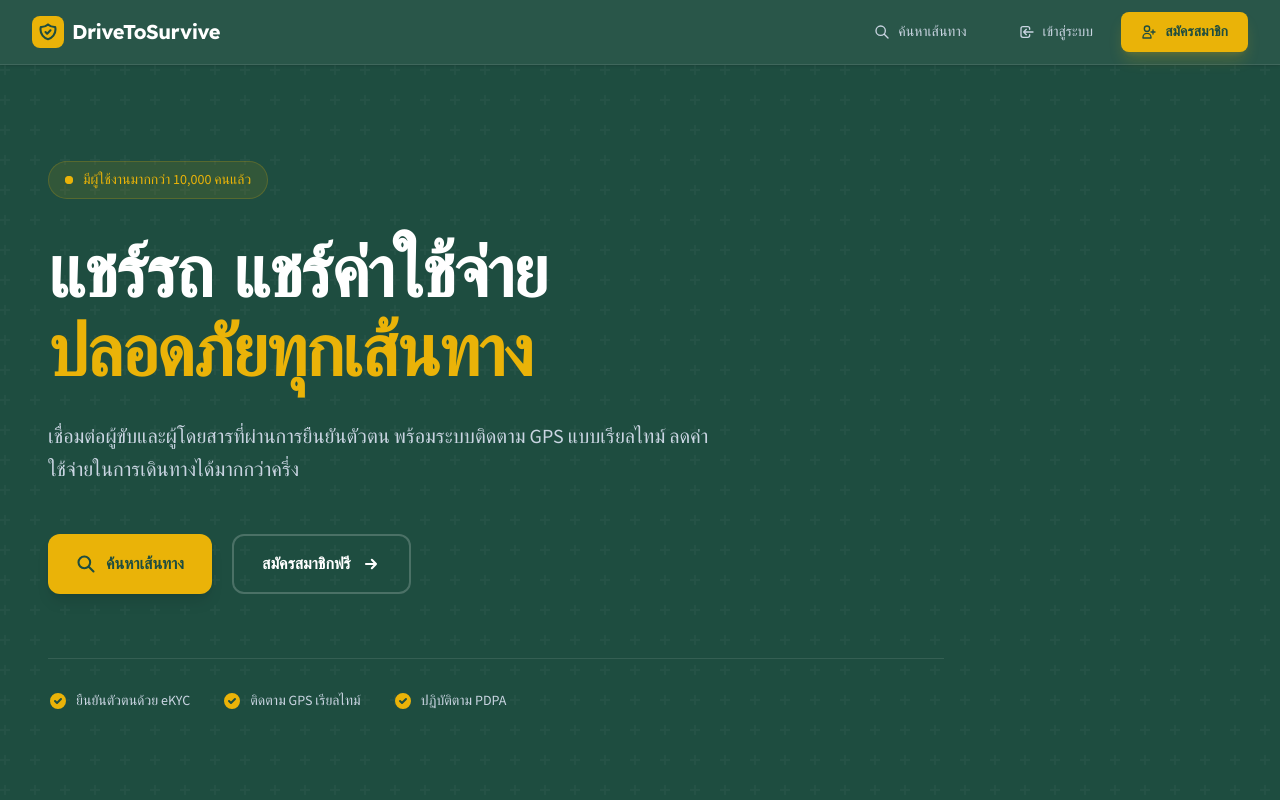
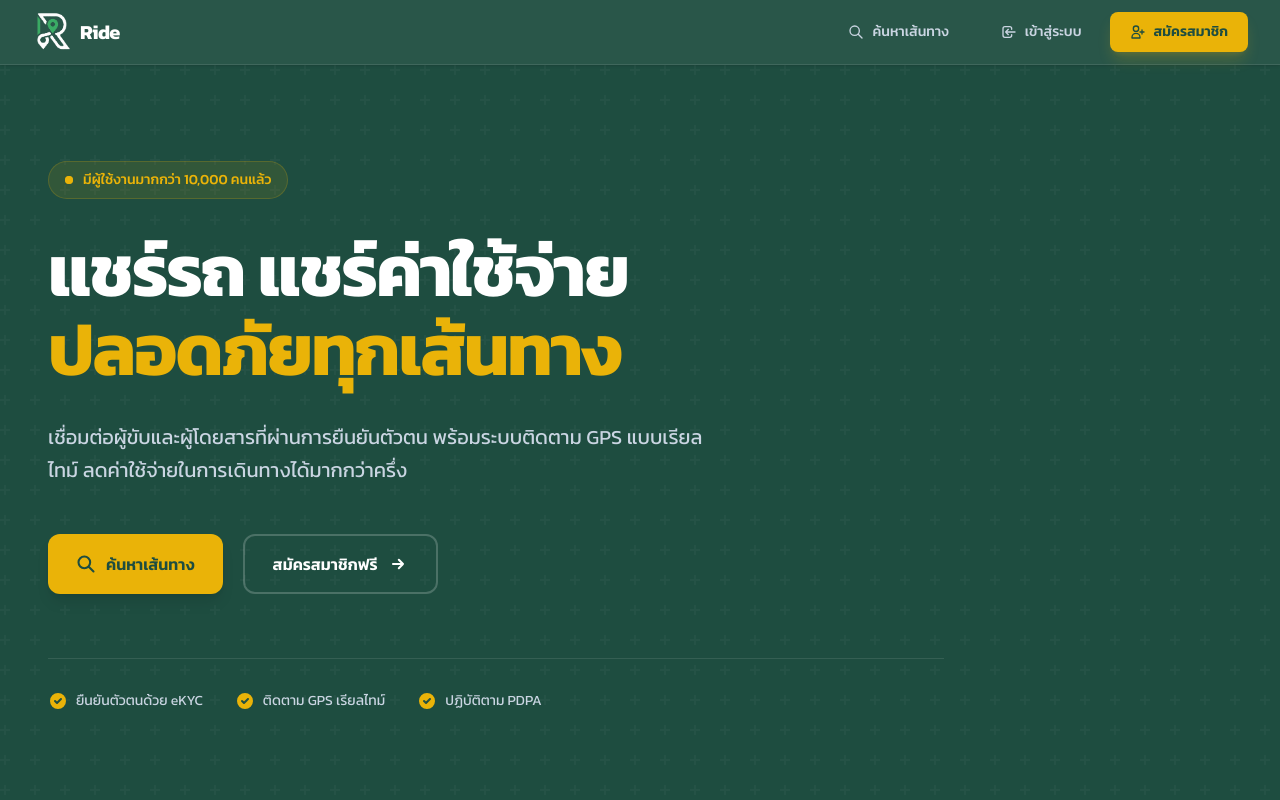
Before and after one commit to kriangkraiii/SprintSE_Group4_4, a Nuxt app in the folder DriveToSurviveWebApp/client/: page / in a window 1280 px wide. Shown: the top 800 px of the page. Built offline with nearby package versions, Linux system fonts and the light colour scheme.

Commit message:
Update system font to Kanit and change logo

```diff
--- a/DriveToSurviveWebApp/client/assets/css/input.css
+++ b/DriveToSurviveWebApp/client/assets/css/input.css
@@ -8,8 +8,8 @@
   --color-cta-light: #FEF9C3;
   --color-surface: #F9FAFB;
 
-  --font-heading: 'Lexend', sans-serif;
-  --font-body: 'Source Sans 3', sans-serif;
+  --font-heading: 'Kanit', sans-serif;
+  --font-body: 'Kanit', sans-serif;
 
   --radius-card: 0.75rem;
 }
@@ -18,7 +18,7 @@
 
 /* Base */
 body {
-  font-family: 'Source Sans 3', sans-serif;
+  font-family: 'Kanit', sans-serif;
   color: #020617;
   background-color: #F8FAFC;
 }
@@ -29,7 +29,7 @@ h3,
 h4,
 h5,
 h6 {
-  font-family: 'Lexend', sans-serif;
+  font-family: 'Kanit', sans-serif;
 }
 
 /* ── Buttons ── */
@@ -190,7 +190,7 @@ h6 {
 
 /* ── Section ── */
 .section-heading {
-  font-family: 'Lexend', sans-serif;
+  font-family: 'Kanit', sans-serif;
   font-weight: 700;
   color: #0F172A;
 }
--- a/DriveToSurviveWebApp/client/layouts/default.vue
+++ b/DriveToSurviveWebApp/client/layouts/default.vue
@@ -6,12 +6,8 @@
                 <div class="flex items-center justify-between h-16">
                     <!-- Brand -->
                     <NuxtLink to="/" class="flex items-center gap-2">
-                        <div class="flex items-center justify-center w-8 h-8 rounded-lg bg-cta text-primary font-bold">
-                            <svg class="w-5 h-5" viewBox="0 0 24 24" fill="none" stroke="currentColor" stroke-width="2.5">
-                                <path stroke-linecap="round" stroke-linejoin="round" d="M9 12l2 2 4-4m5.618-4.016A11.955 11.955 0 0112 2.944a11.955 11.955 0 01-8.618 3.04A12.02 12.02 0 003 9c0 5.591 3.824 10.29 9 11.622 5.176-1.332 9-6.03 9-11.622 0-1.042-.133-2.052-.382-3.016z" />
-                            </svg>
-                        </div>
-                        <span class="text-xl font-bold text-white font-heading tracking-tight">DriveToSurvive</span>
+                        <img src="/Ride.png" alt="Ride Logo" class="h-10 w-auto object-contain" />
+                        <span class="text-xl font-bold text-white font-heading tracking-tight">Ride</span>
                     </NuxtLink>
 
                     <!-- Desktop Nav -->
--- a/DriveToSurviveWebApp/client/nuxt.config.js
+++ b/DriveToSurviveWebApp/client/nuxt.config.js
@@ -34,16 +34,16 @@ export default defineNuxtConfig({
   plugins: ["~/plugins/api.client.js"],
   app: {
     head: {
-      title: "Drive To Survive — เดินทางร่วมกันอย่างปลอดภัย",
+      title: "Ride — เดินทางร่วมกันอย่างปลอดภัย",
       meta: [
-        { name: "description", content: "Drive To Survive — แพลตฟอร์มเดินทางร่วมกันอย่างปลอดภัย ยืนยันตัวตน OTP ติดตามเรียลไทม์ ปุ่ม SOS พร้อมระบบรีวิว" }
+        { name: "description", content: "Ride — แพลตฟอร์มเดินทางร่วมกันอย่างปลอดภัย ยืนยันตัวตน OTP ติดตามเรียลไทม์ ปุ่ม SOS พร้อมระบบรีวิว" }
       ],
       charset: "utf-8",
       viewport: "width=device-width, initial-scale=1, maximum-scale=1",
       link: [
         {
           rel: 'stylesheet',
-          href: 'https://fonts.googleapis.com/css2?family=Lexend:wght@300;400;500;600;700&family=Source+Sans+3:wght@300;400;500;600;700&display=swap'
+          href: 'https://fonts.googleapis.com/css2?family=Kanit:wght@300;400;500;600;700&display=swap'
         }
       ]
     },
--- a/DriveToSurviveWebApp/client/pages/myTrip/index.vue
+++ b/DriveToSurviveWebApp/client/pages/myTrip/index.vue
@@ -716,7 +716,6 @@ function formatDuration(input) {
 // --- Lifecycle and Watchers ---
 useHead({
     title: 'การเดินทางของฉัน - Drive To Survive',
-    link: [{ rel: 'stylesheet', href: 'https://fonts.googleapis.com/css2?family=Kanit:wght@300;400;500;600;700&display=swap' }],
     script:
         process.client && !window.google?.maps
             ? [
--- a/DriveToSurviveWebApp/client/tailwind.config.js
+++ b/DriveToSurviveWebApp/client/tailwind.config.js
@@ -20,8 +20,8 @@ export default {
         surface: '#F9FAFB',
       },
       fontFamily: {
-        heading: ['Lexend', 'sans-serif'],
-        body: ['Source Sans 3', 'sans-serif'],
+        heading: ['Kanit', 'sans-serif'],
+        body: ['Kanit', 'sans-serif'],
       },
       borderRadius: {
         card: '0.75rem',
```
Also changed, not shown: DriveToSurviveWebApp/client/public/Ride.png (added).
